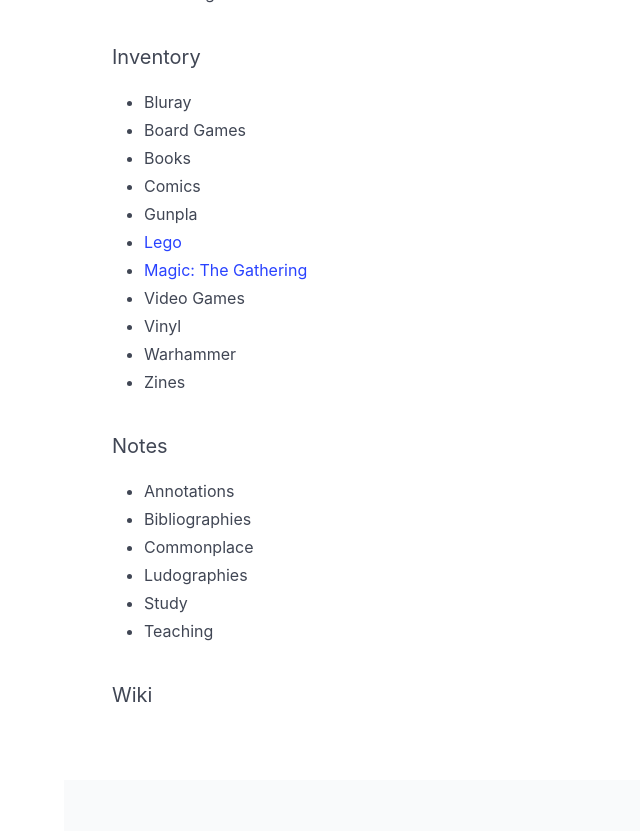
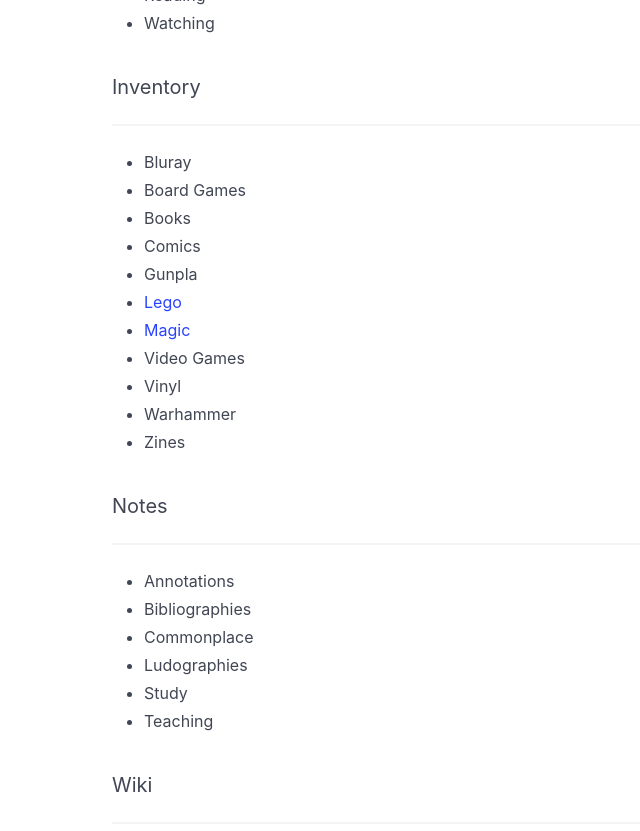
Before and after one commit to steinea/library, a Jekyll site: the page built from index.html, in a window 1280 px wide and 900 px high, scrolled down 510 px. Shown: the top 831 px of the window, without its empty margins (0-640 px from the left). Built offline with Jekyll 4.4.1, drawn with Linux system fonts in a browser that asks for light colours; nearby versions of some CDN libraries.

Commit message:
Truncate page link

```diff
--- a/index.html
+++ b/index.html
@@ -8,6 +8,7 @@
 <br>
 
 <p class="subtitle is-5">Activity</p>
+<hr>
   <ul>
     <li>Building</li>
     <li>Playing</li>
@@ -18,6 +19,7 @@
 <br>
 
 <p class="subtitle is-5">Inventory</p>
+<hr>
   <ul>
     <li>Bluray</li>
     <li>Board Games</li>
@@ -25,7 +27,7 @@
     <li>Comics</li>
     <li>Gunpla</li>
     <li><a href="/lego/">Lego</a></li>
-    <li><a href="/magic-the-gathering/">Magic: The Gathering</a></li>
+    <li><a href="/magic-the-gathering/">Magic</a></li>
     <li>Video Games</li>
     <li>Vinyl</li>
     <li>Warhammer</li>
@@ -34,6 +36,7 @@
 <br>
 
 <p class="subtitle is-5">Notes</p>
+<hr>
   <ul>
     <li>Annotations</li>
     <li>Bibliographies</li>
@@ -46,3 +49,4 @@
 
 
 <p class="subtitle is-5">Wiki</p>
+<hr>
```
